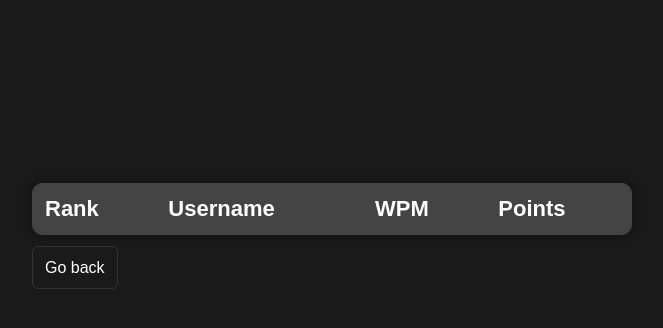
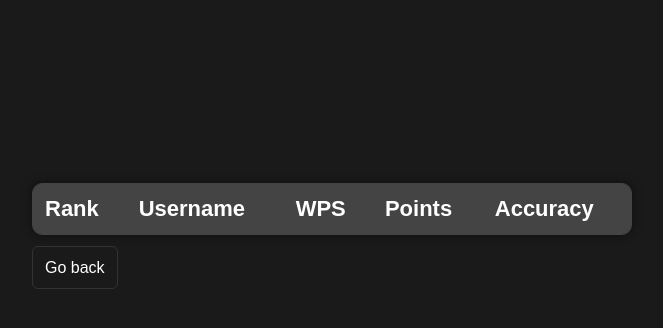
Before and after one commit to SamElfring/EOQ_Project_Typewriter, a Flask app: page /leaderboard in a window 1280 px wide. Shown: the part 170-498 px from the top of the page, without its empty margins (308-971 px from the left). Run offline with Flask 3, Linux system fonts and the light colour scheme; data comes from the database, SQL or seed files in the repository; data that the repository does not hold is empty.

Commit message:
Added accuracy to model

```diff
--- a/models.py
+++ b/models.py
@@ -17,6 +17,8 @@ class Leaderboard(db.Model):
     username = db.Column(db.String(20))
     words_entered = db.Column(db.Integer)
     words_per_minute = db.Column(db.Integer)
+    time = db.Column(db.DateTime)
+    accuracy = db.Column(db.Integer)
 
     @classmethod
     def get_leaderboard(cls):
--- a/templates/leaderboard.html
+++ b/templates/leaderboard.html
@@ -7,8 +7,9 @@
             <tr>
                 <th class="table-header">Rank</th>
                 <th class="table-header">Username</th>
-                    <th class="table-header">WPM</th>
+                <th class="table-header">WPS</th>
                 <th class="table-header">Points</th>
+                <th class="table-header">Accuracy</th>
             </tr>
             {% for user in leaderboard %}
                 <tr>
@@ -16,11 +17,11 @@
                     <td class="table-content">{{user.username}}</td>
                     <td class="table-content">{{user.words_per_minute}}</td>
                     <td class="table-content">{{user.words_entered}}</td>
+                    <td class="table-content">{{user.accuracy}}</td>
                 </tr>
             {% endfor %}
         </table>
     </div>
-
     <div class="links">
         <a href="/">Go back</a>
     </div>
```
Lines whose indentation alone changed are shown as unchanged.
